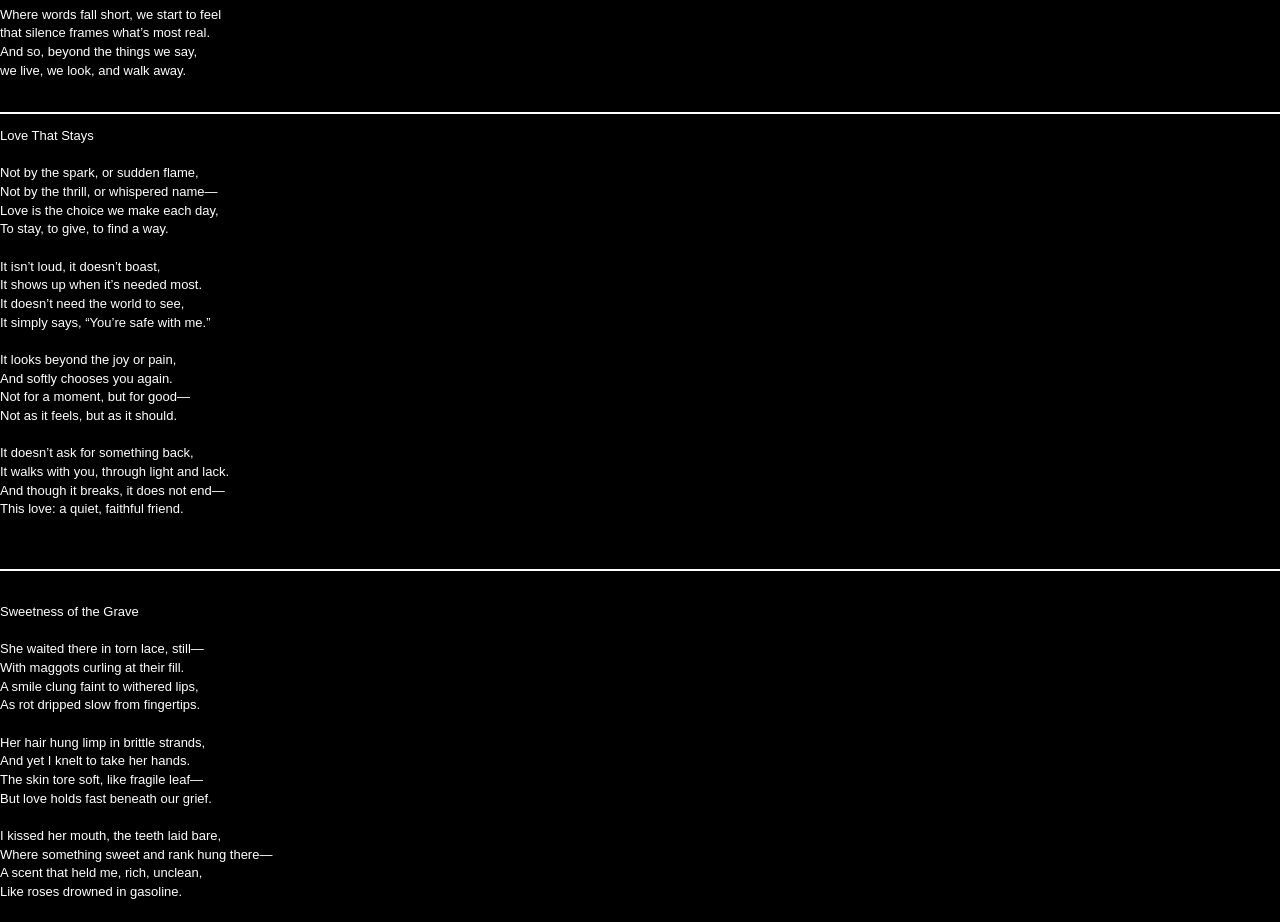
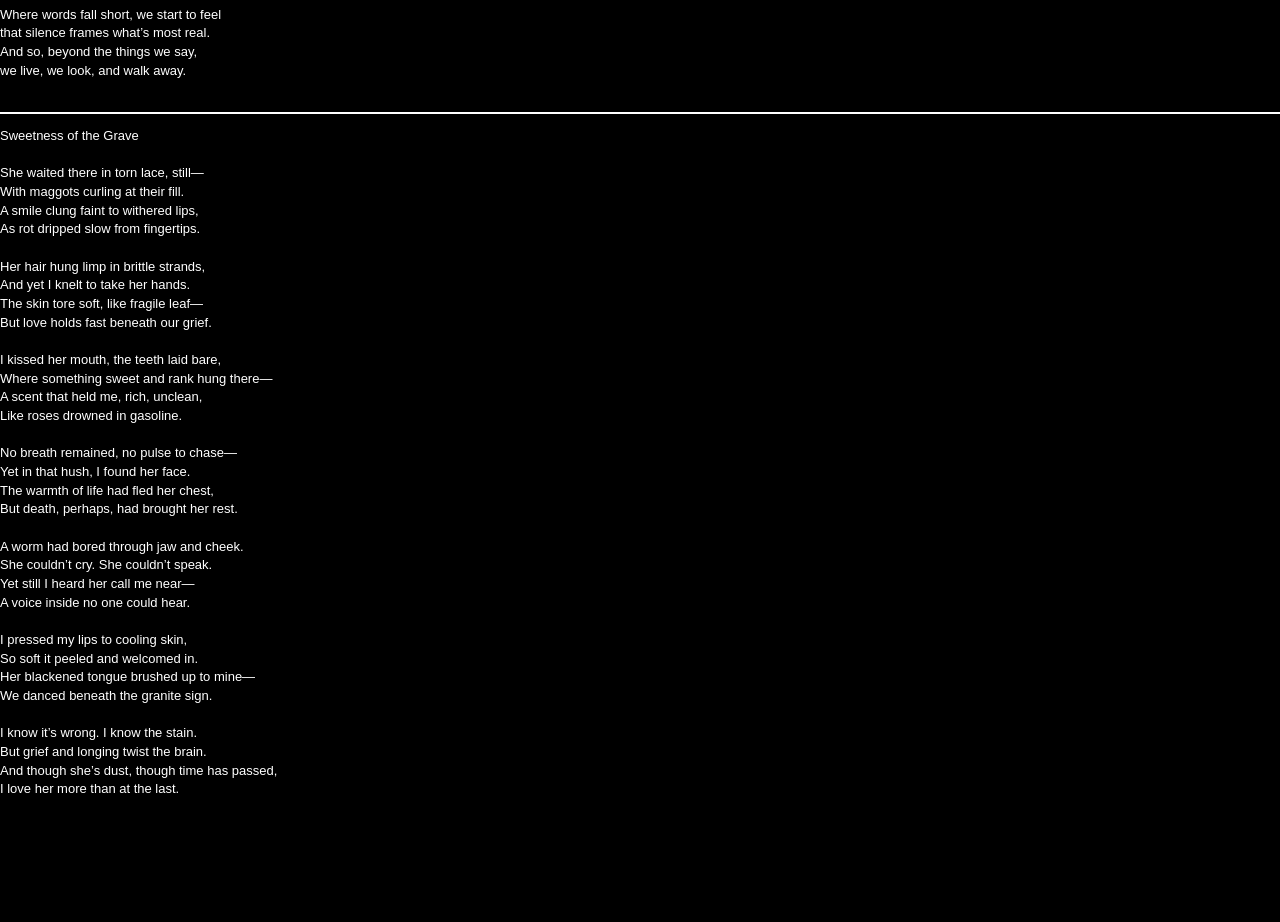
Before and after one commit to interncel/interncel.github.io, a plain HTML site: page poems/index.html in a window 1280 px wide. Shown: the part 2200-3122 px from the top of the page. After the commit the page ends 3049 px from the top, so only its background shows below. Drawn offline with Linux system fonts and the light colour scheme.

Commit message:
Update index.html

```diff
--- a/poems/index.html
+++ b/poems/index.html
@@ -137,32 +137,6 @@ we live, we look, and walk away.
     </pre>
     <hr>
     <pre>
-Love That Stays
-
-Not by the spark, or sudden flame,
-Not by the thrill, or whispered name—
-Love is the choice we make each day,
-To stay, to give, to find a way.
-
-It isn’t loud, it doesn’t boast,
-It shows up when it’s needed most.
-It doesn’t need the world to see,
-It simply says, “You’re safe with me.”
-
-It looks beyond the joy or pain,
-And softly chooses you again.
-Not for a moment, but for good—
-Not as it feels, but as it should.
-
-It doesn’t ask for something back,
-It walks with you, through light and lack.
-And though it breaks, it does not end—
-This love: a quiet, faithful friend.
-
-    </pre>
-    <hr>
-    <pre>
-
 Sweetness of the Grave
 
 She waited there in torn lace, still—
```
